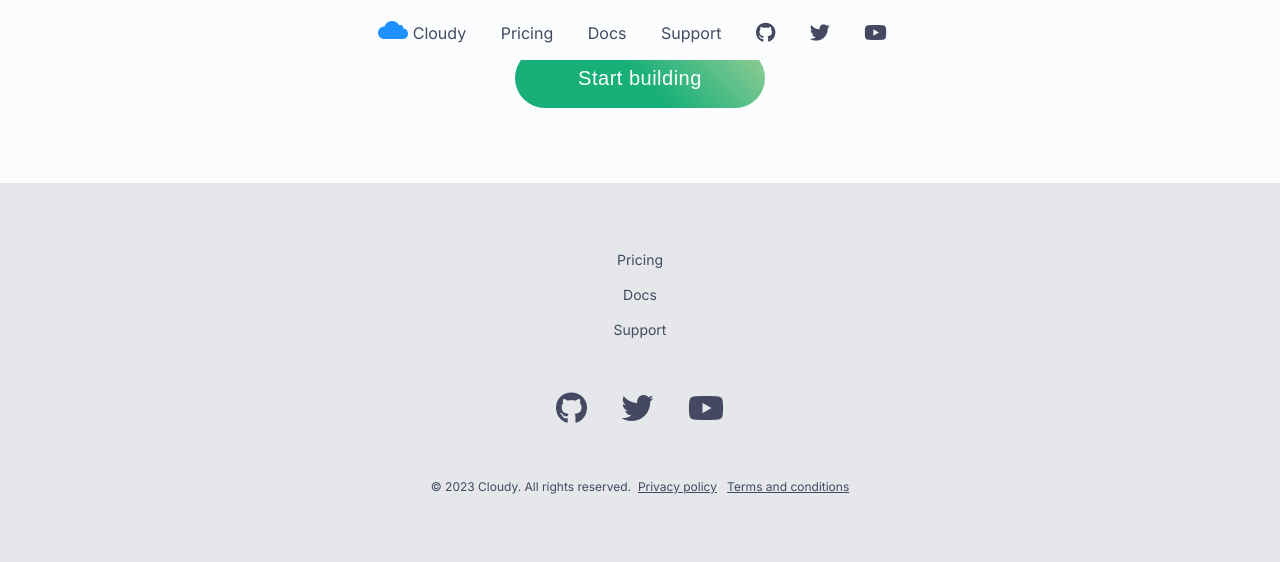
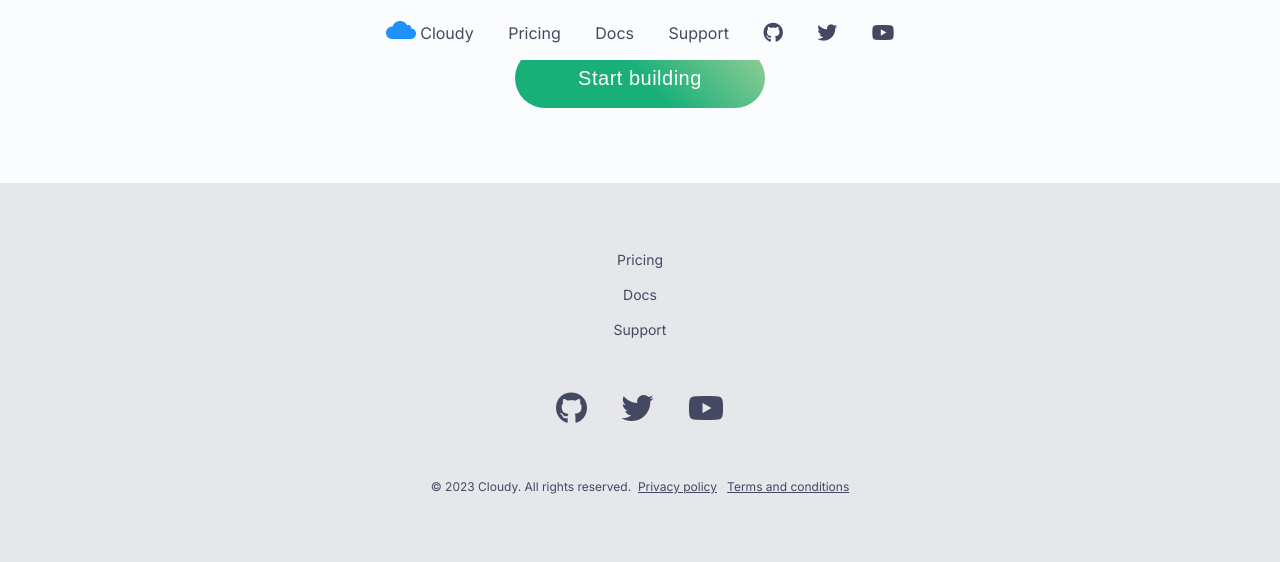
Before and after one commit to cloudy-net/cloudy-website, an ASP.NET Core app: template cloudy-website/Views/Page/Index.cshtml in a window 1280 px wide. Shown: the top 562 px of the page. Run offline with ASP.NET Core 8, Linux system fonts and the light colour scheme; the template is opened without the code that fills it, so the values that code supplies are empty; some libraries are stand-ins or nearby versions.

Commit message:
center nav by removing right margin on yt icon. still need to update underline animation

```diff
--- a/cloudy-website/Views/Shared/_Layout.cshtml
+++ b/cloudy-website/Views/Shared/_Layout.cshtml
@@ -41,9 +41,9 @@
             <li><a class="navItem hover-underline-animation" href="/product/pricing">Pricing</a></li>
             <li><a class="navItem hover-underline-animation" href="/resources/docs">Docs</a></li>
             <li><a class="navItem hover-underline-animation" href="/about/support">Support</a></li>
-            <li class="hover-underline-animation"><a target="_blank" href="https://github.com/cloudy-cms/Cloudy.CMS" title="Github"><i class="fa-brands fa-github fa-lg"></i></a></li>
-            <li class="hover-underline-animation"><a target="_blank" href="https://twitter.com/cloudydotnet" title="Twitter"><i class="fa-brands fa-twitter fa-lg"></i></a></li>
-            <li class="hover-underline-animation"><a target="_blank" href="https://www.youtube.com/channel/UC8BRpzvX5J9n8-2G1KIf5xg" title="Youtube"><i class="fa-brands fa-youtube fa-lg"></i></a></li>
+            <li><a class="hover-underline-animation" target="_blank" href="https://github.com/cloudy-cms/Cloudy.CMS" title="Github"><i class="fa-brands fa-github fa-lg"></i></a></li>
+            <li><a class="hover-underline-animation" target="_blank" href="https://twitter.com/cloudydotnet" title="Twitter"><i class="fa-brands fa-twitter fa-lg"></i></a></li>
+            <li><a class="hover-underline-animation" target="_blank" href="https://www.youtube.com/channel/UC8BRpzvX5J9n8-2G1KIf5xg" title="Youtube"><i id="navYoutube" class="fa-brands fa-youtube fa-lg"></i></a></li>
         </ul>
         <div class="menuSmallContainer">
             <div class="menuSmallContent">
--- a/cloudy-website/wwwroot/css/site.css
+++ b/cloudy-website/wwwroot/css/site.css
@@ -71,6 +71,10 @@
     margin-left: 15px;
     margin-right: 15px;
     margin-top: 15px;
+}
+
+#navYoutube {
+    margin-right: 0px;
 }
 
 
```
